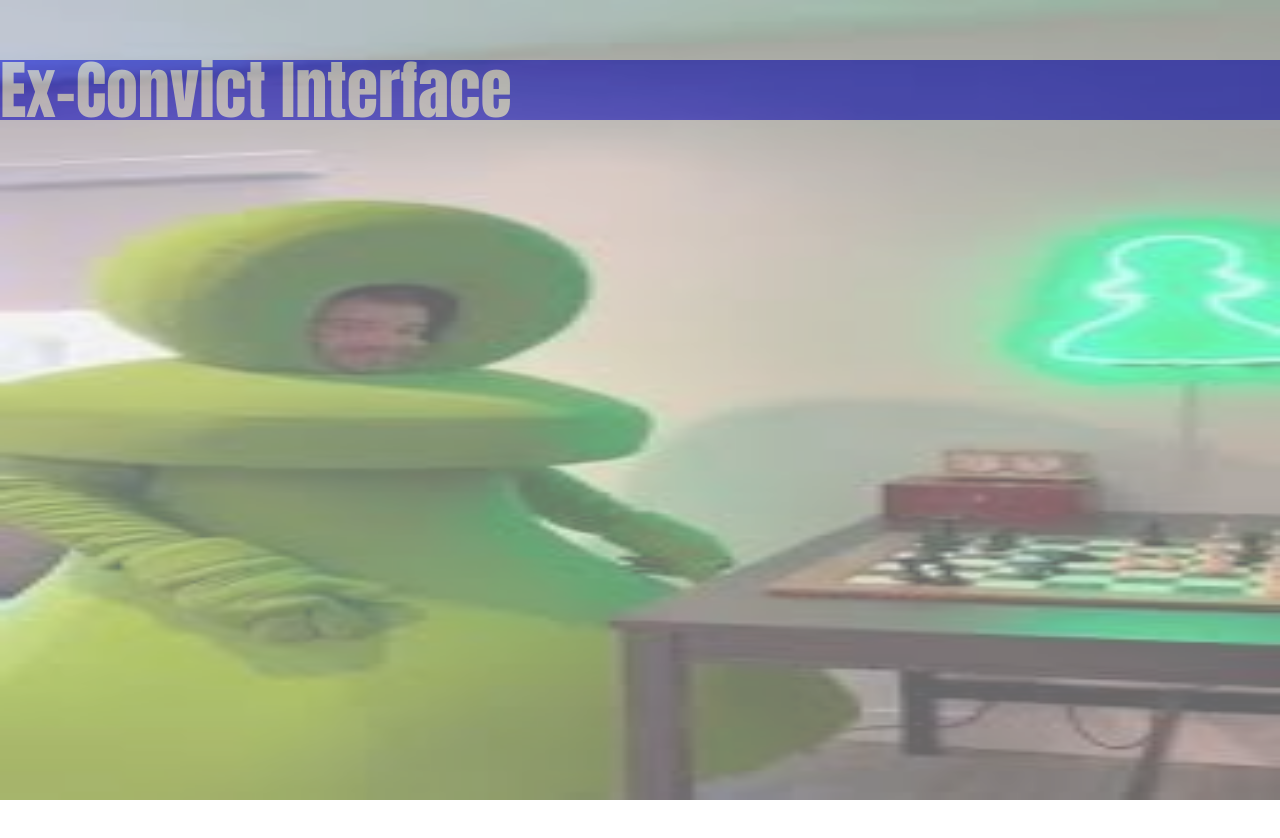
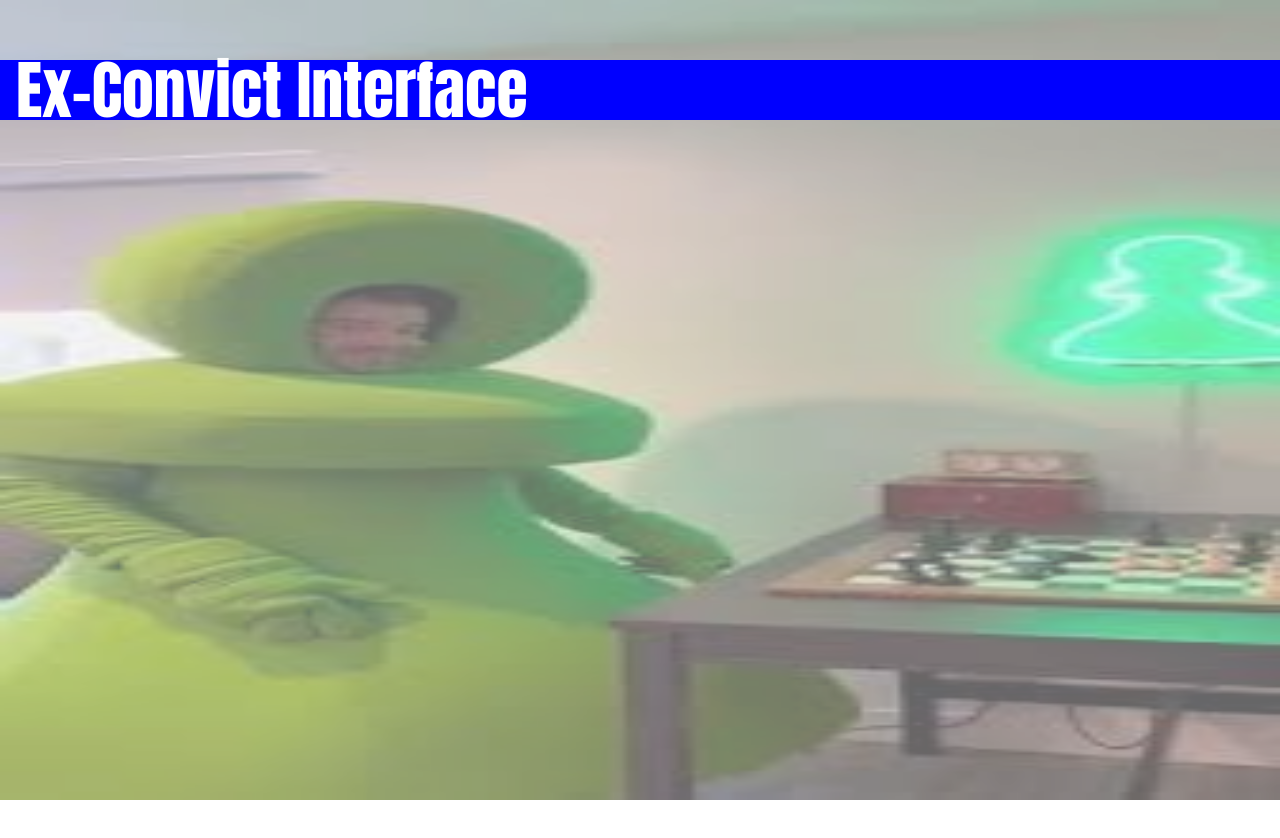
Before and after one commit to Gyester10101/homelessboneless, a plain HTML site: page index.html in a window 1280 px wide. Drawn offline with Linux system fonts and the light colour scheme.

Commit message:
Update styles.css
why header no stickt o top

```diff
--- a/styles.css
+++ b/styles.css
@@ -14,8 +14,10 @@
     display:flex;
     justify-content: space-between;
     align-items: center;
+    z-index: 1;
 }
 #header-title {
+    margin-left: 1rem;
     font-family: Impact, Haettenschweiler, 'Arial Narrow Bold', sans-serif;
     font-weight: bold;
     font-size: 5vw;
```
